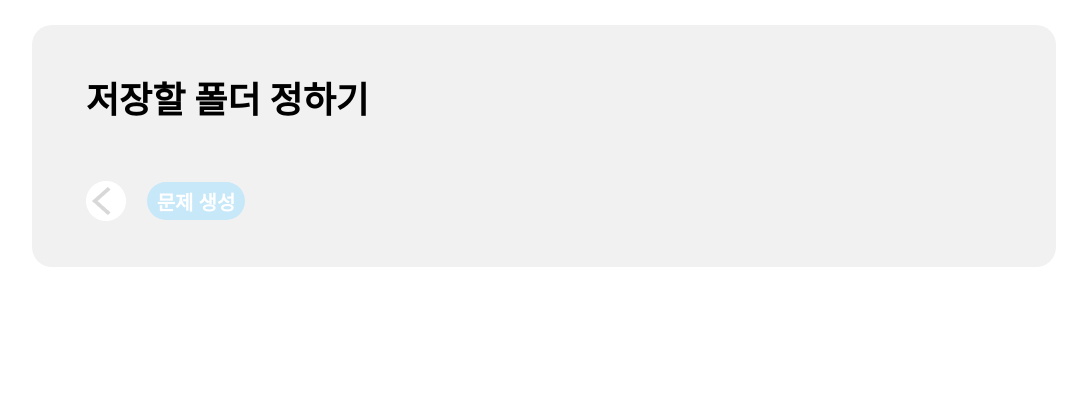
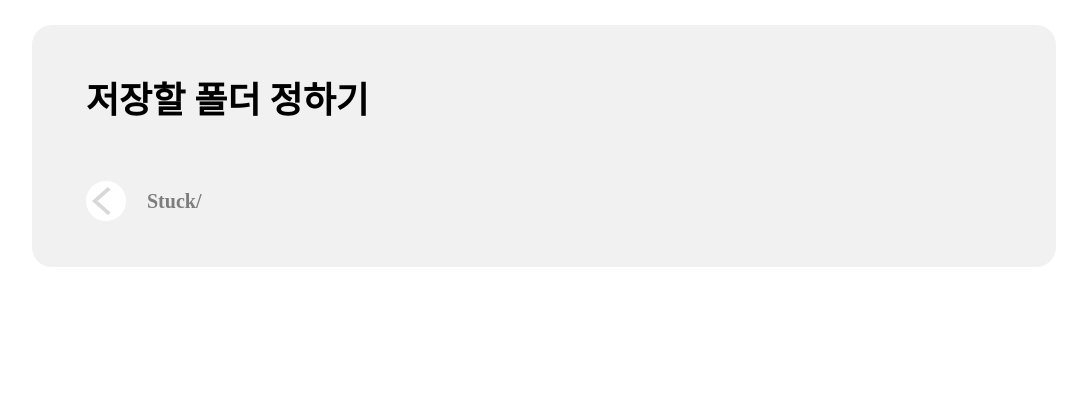
Before and after one commit to 2024-HERETHON/2024-Herethon-2, a Django app: page /select-folder/0/ in a window 1280 px wide. Shown: the part 92-511 px from the top of the page, without its empty margins (96-1183 px from the left). Run offline with Django 5.2, Linux system fonts and the light colour scheme; the visitor is signed in with stand-in values (Sample User, id 1); data that the repository does not hold is empty; some web fonts are replaced.

Commit message:
select folder html 및 css 코드 작성

```diff
--- a/StuckProject/quiz/templates/quiz/select_folder.html
+++ b/StuckProject/quiz/templates/quiz/select_folder.html
@@ -35,9 +35,9 @@
                 {% if folder %}
                 {{ path }}
                 {% else %}
-                  <img class="left_circle_white" src="{% static 'img/left_circle_white.png' %}" alt="이미지 설명" />
+                    <img class="left_circle_white" src="{% static 'img/left_circle_white.png' %}" alt="이미지 설명" />
+                    <h6>Stuck/</h6>
                 {% endif %}
-                <h6>문제 생성</h6>
             </div>
             <div class="af_select">
                 {% if folder %}
--- a/StuckProject/static/css/select_folder.css
+++ b/StuckProject/static/css/select_folder.css
@@ -72,18 +72,6 @@ h4 {
   font-size: 20px;
   font-weight: 700;
   color: #7D7D7D;
-}
-
-.bf_select h6 {
-  display: flex;
-  align-items: center;
-  justify-content: center;
-  font-size: 20px;
-  color: white;
-  height: 38px;
-  width: 98px;
-  background-color: #C7E8F8;
-  border-radius: 100px;
 }
 
 .input_foldername, makequestion_before {
```
